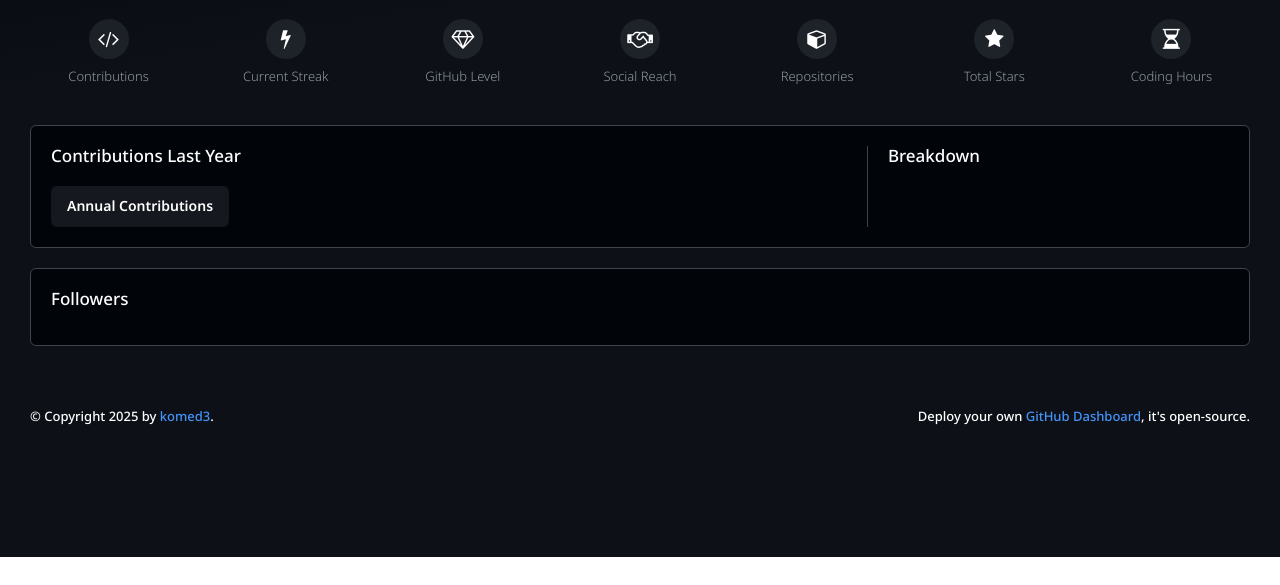
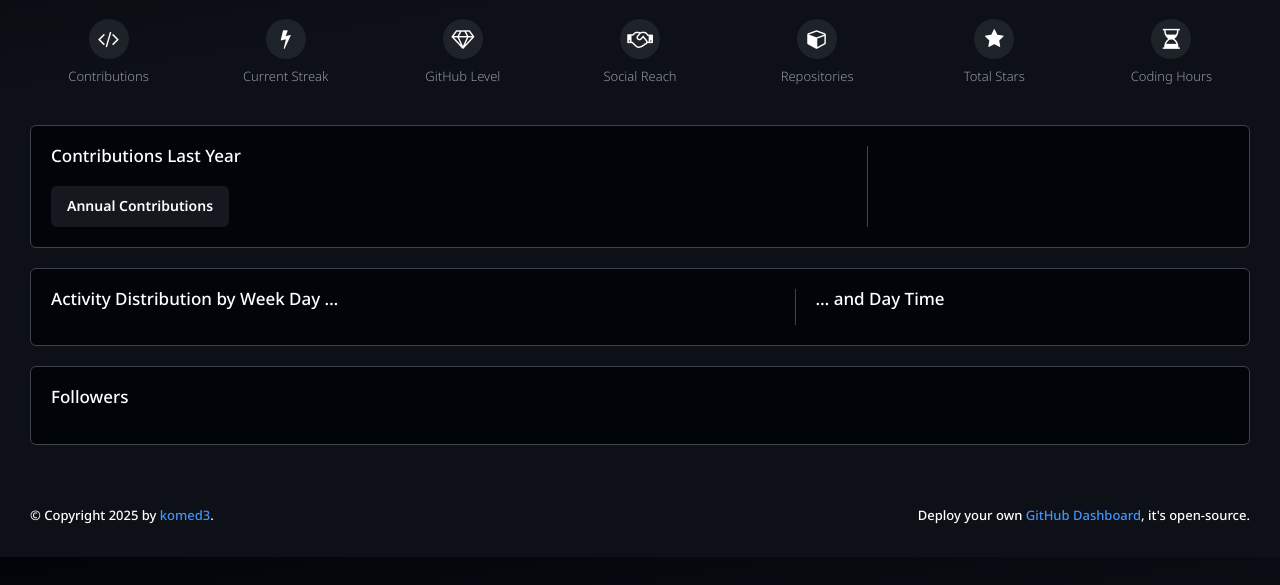
Before and after one commit to komed3/gh-stats, a website: page index.htm in a window 1280 px wide. Shown: the part 243-828 px from the top of the page. Before the commit the page ends 800 px from the top, so only its background shows below. Drawn offline with nearby package versions, Linux system fonts and the light colour scheme; no server answers.

Commit message:
add dashboard elements

```diff
--- a/index.htm
+++ b/index.htm
@@ -99,7 +99,7 @@
                     </div>
                 </div>
                 <div class="box dashboard-contribs">
-                    <div class="dashboard-contribs--activity">
+                    <div class="dashboard-contribs--calendar">
                         <h3 class="box-hl">Contributions Last Year</h3>
                         <div class="chart"></div>
                         <p class="dashboard-contribs--info"></p>
@@ -107,7 +107,18 @@
                     </div>
                     <div class="dashboard-contribs--divider"></div>
                     <div class="dashboard-contribs--radar">
-                        <h3 class="box-hl">Breakdown</h3>
+                        <div class="chart"></div>
+                    </div>
+                </div>
+                <div class="dashboard-languages"></div>
+                <div class="box dashboard-activity">
+                    <div class="dashboard-activity--weekday">
+                        <h3 class="box-hl">Activity Distribution by Week Day …</h3>
+                        <div class="chart"></div>
+                    </div>
+                    <div class="dashboard-activity--divider"></div>
+                    <div class="dashboard-activity--daytime">
+                        <h3 class="box-hl">… and Day Time</h3>
                         <div class="chart"></div>
                     </div>
                 </div>
--- a/static/scripts/dashboard.js
+++ b/static/scripts/dashboard.js
@@ -46,7 +46,7 @@ document.addEventListener( 'DOMContentLoaded', function () {
     } ).catch( console.error );
 
     loadData( 'contribs.csv' ).then( contribs => {
-        const { el } = $( '.dashboard-contribs--activity .chart' );
+        const { el } = $( '.dashboard-contribs--calendar .chart' );
         el.appendChild( calendar( contribs ) );
     } ).catch( console.error );
 
--- a/static/styles/dashboard.css
+++ b/static/styles/dashboard.css
@@ -103,6 +103,20 @@
     font-weight: 500;
 }
 
+.dashboard-contribs--radar {
+    align-self: center;
+}
+
+.dashboard-activity {
+    display: grid;
+    grid-template-columns: 7fr 1px 4fr;
+    gap: 20px;
+}
+
+.dashboard-activity--divider {
+    background: var( --border-color );
+}
+
 .dashboard-followers--grid {
     display: grid;
     grid-template-columns: repeat( 3, 1fr );
```
Also changed, not shown: static/scripts/dashboard.min.js, static/styles/dashboard.min.css.
